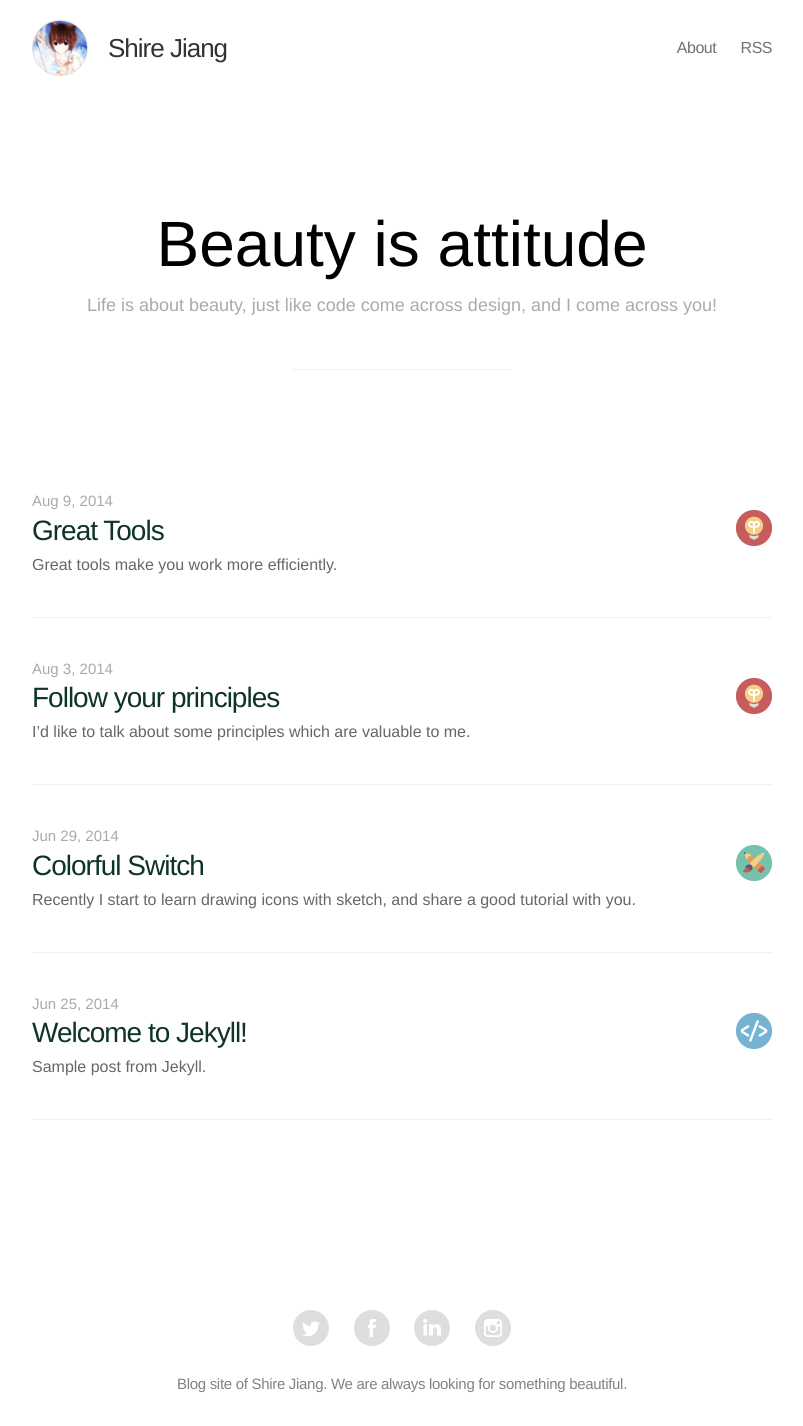
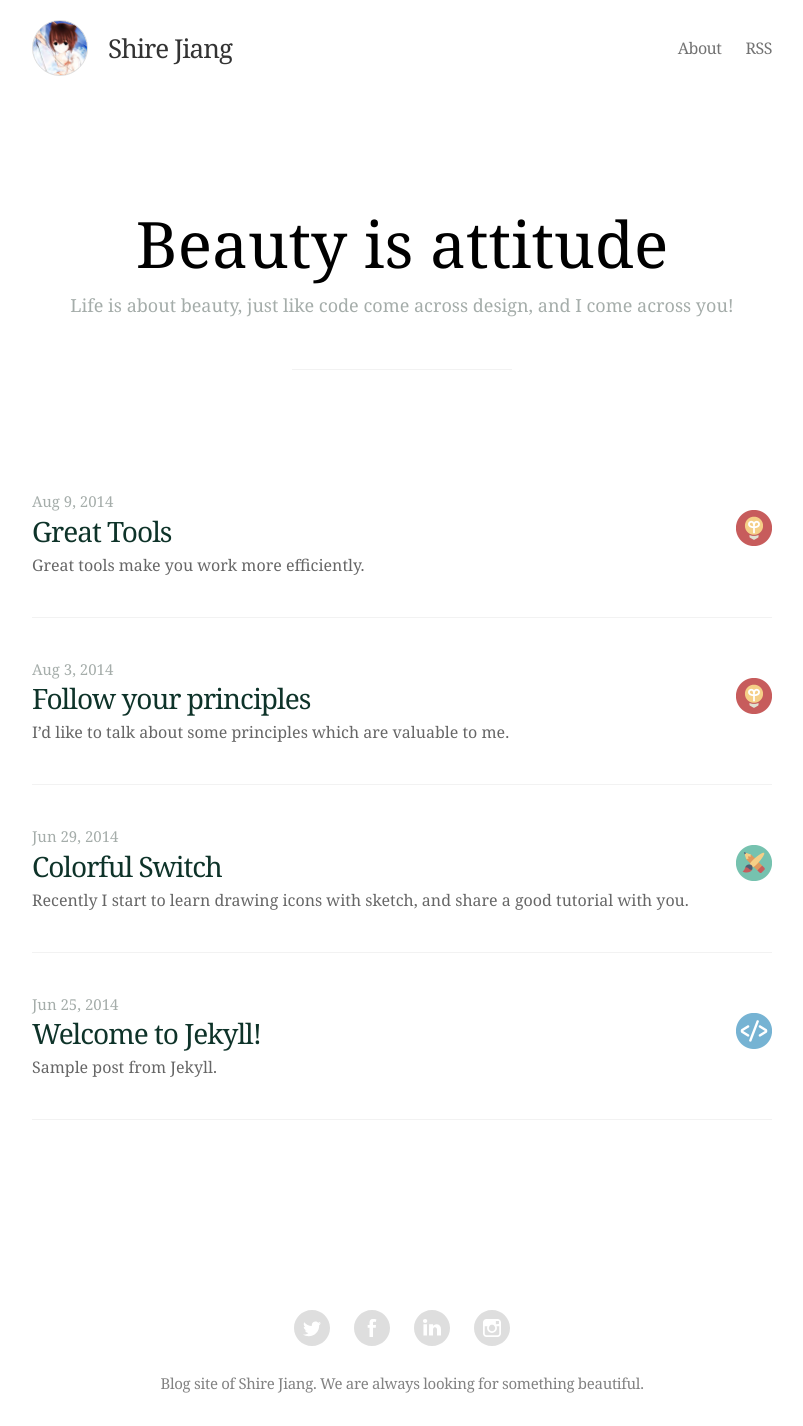
Before and after one commit to ShireJiang/shirejiang.github.io, a Jekyll site: the page built from index.html, in a window 1280 px wide. Shown: the whole page, without its empty margins (238-1041 px from the left). Built offline with Jekyll 4.4.1, drawn with Linux system fonts in a browser that asks for light colours; the list of posts is cut into pages by our own code.

Commit message:
change font-family

```diff
--- a/_sass/_layout.scss
+++ b/_sass/_layout.scss
@@ -12,7 +12,8 @@
 html, body { height: 100%; }
 
 body {
-  font-family: Helvetica, Arial, sans-serif;
+  // font-family: Helvetica, Arial, sans-serif;
+  font-family: "Calendas Plus", "Crimson Text", "Hoefler Text", "Georgia", serif;
   font-size: 16px;
   line-height: 1.5;
   font-weight: 300;
```
